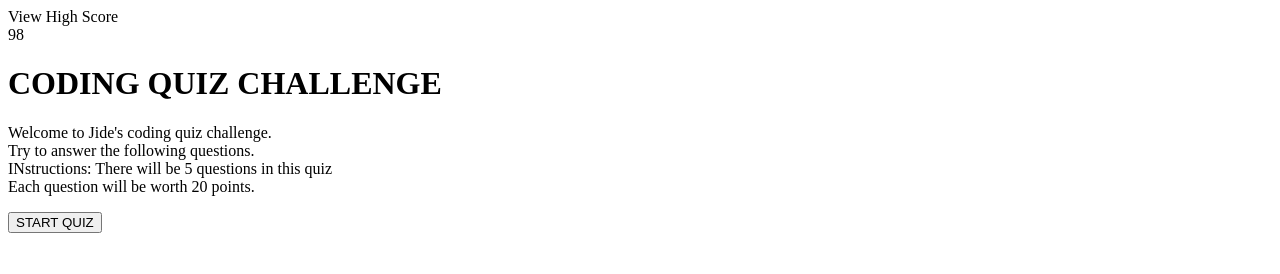
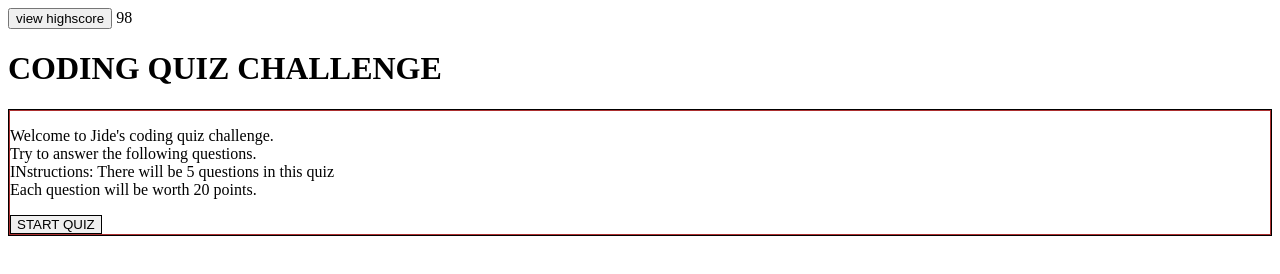
Before and after one commit to JideOgun/Code-Quiz-Challenge, a plain HTML site: page index.html in a window 1280 px wide. Both pictures are taken after a click on the button "START QUIZ". Drawn offline with Linux system fonts and the light colour scheme.

Commit message:
started over - timer working correctly

```diff
--- a/index.html
+++ b/index.html
@@ -5,18 +5,27 @@
   <meta name="viewport" content="width=device-width, initial-scale=1.0">
   <meta http-equiv="X-UA-Compatible" content="ie=edge">
   <title>CODING QUIZ CHALLENGE</title>
+  <link rel="stylesheet" href="./styles.css" />
 </head>
-<header>
-    <div>View High Score</div>
-    <div class = "timer" id = "timertext">100</div>
-</header>
+
 <body>
-    <div><h1>CODING QUIZ CHALLENGE</h1></div>
-    <p>Welcome to Jide's coding quiz challenge. <br>
+
+        <input type="button" id="highscore-btn" value="view highscore">
+        <span class = "timer" id = "timertext">Time: 100</span>
+    <div id="highscores"></div>
+    <h1>CODING QUIZ CHALLENGE</h1>
+    <main class ="maincontent" id="main-content">
+
+        <div id="q-container">
+        <p>Welcome to Jide's coding quiz challenge. <br>
         Try to answer the following questions. <br>
         INstructions: There will be 5 questions in this quiz <br>
-    Each question will be worth 20 points.</p>
-    <button class = "startbtn" id="start-btn">START QUIZ</button>
-  <script src="./script.js"></script>
+        Each question will be worth 20 points.</p>
+        <button class = "startbtn" id="start-btn">START QUIZ</button>
+
+        </div>
+    </main>
+
 </body>
+<script src="./script.js"></script>
 </html>
--- a/script.js
+++ b/script.js
@@ -1,13 +1,14 @@
+var body = document.body;
+let timeLeft  = 100;
 var timerEl = document.getElementById('timertext');
 
+var timerCountdown = function(){
+    let timerInterval = setInterval(function(){timeLeft--;
+    timerEl.textContent = timeLeft;
+if(timeLeft <=0) {
+    clearInterval(timerInterval)
+}}, 1000)
+};
 
-
-var startButEl = document.getElementById("start-btn");
-let count = 100;
-startButEl.addEventListener("click",function(){setInterval(function(){
-
-    count--;
-    timerEl.textContent = count;
-}, 1000)
-
-});
+let startButtonEl = document.getElementById("start-btn");
+startButtonEl.addEventListener("click", timerCountdown)
--- a/styles.css
+++ b/styles.css
@@ -0,0 +1,14 @@
+.maincontent {
+   border: 1pt solid black;
+}
+
+#q-container {
+    border: 1pt solid rgb(172, 47, 47);
+ }
+
+ .answer {
+        border: 1pt solid rgb(0, 0, 0);
+ }
+ .startbtn {
+    border: 1pt solid black;
+}
```
